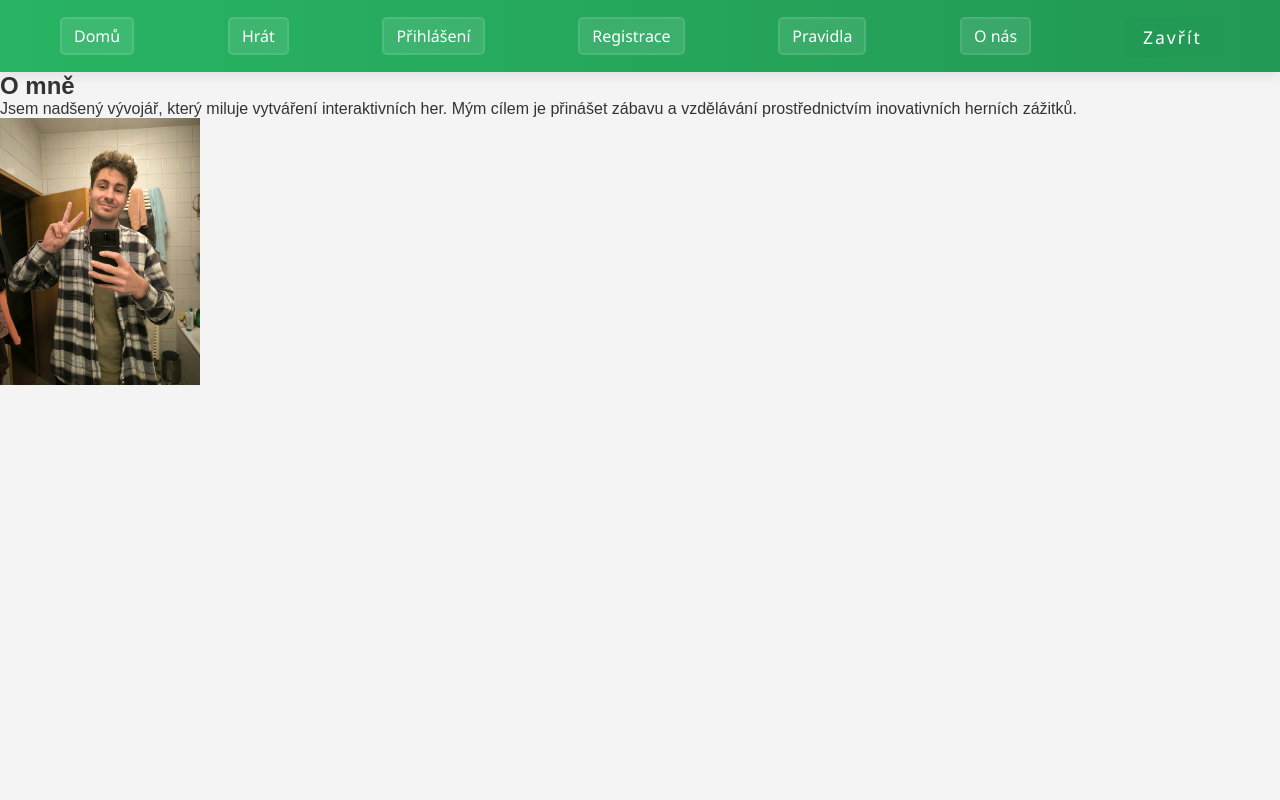
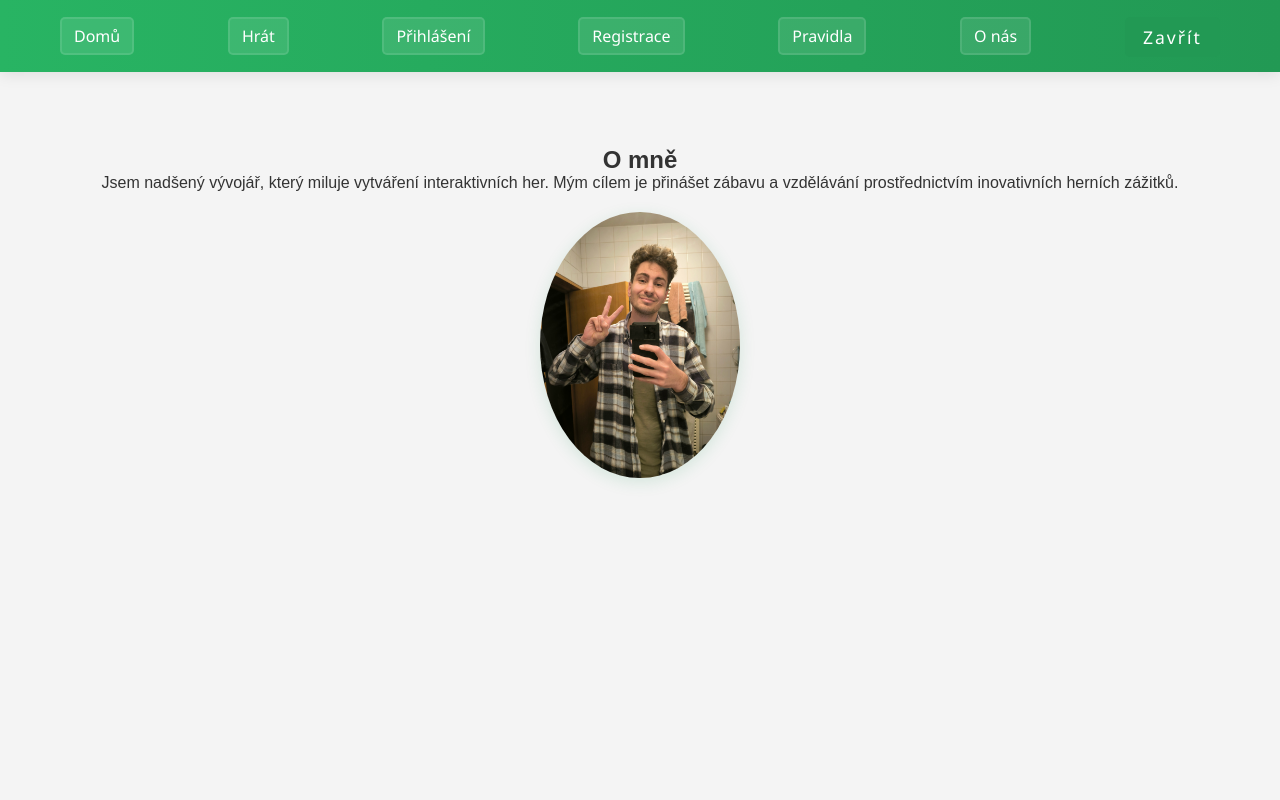
Before and after one commit to FantaCZ/outdoor-hra, a PHP site: page /about.php in a window 1280 px wide. Run offline with PHP 8.4, Linux system fonts and the light colour scheme.

Commit message:
login asi opraven

```diff
--- a/project-root/about.php
+++ b/project-root/about.php
@@ -27,6 +27,26 @@
         .nav-close-btn {
             width: 100%;
             margin-top: 10px;
+        }
+        .about-section {
+            display: flex;
+            flex-direction: column;
+            align-items: center;
+            justify-content: center;
+            text-align: center;
+            min-height: 60vh;
+        }
+        .about-section img {
+            margin-top: 20px;
+            border-radius: 50%;
+            box-shadow: 0 4px 16px rgba(34,153,84,0.15);
+        }
+        body.about-page {
+            display: flex;
+            flex-direction: column;
+            align-items: center;
+            min-height: 100vh;
+            margin: 0;
         }
     </style>
 </head>
--- a/project-root/css/style.css
+++ b/project-root/css/style.css
@@ -87,12 +87,12 @@ input#register-submit:hover {
 /* Styl pro hlavní obsah stránky */
 .index-content {
     text-align: center;
-    padding: 20px;
+    /* padding: 20px; */
 }
 
 .index-content h1 {
     font-size: 2em;
-    margin-bottom: 20px;
+    /* margin-bottom: 20px; */
 }
 
 .index-content p a {
```
Also changed, not shown: project-root/db.php (+5 -5 lines), project-root/index.php (+16 -1 lines), project-root/assets/1uzpp.png (added), project-root/game1.php (line endings or trailing spaces).
